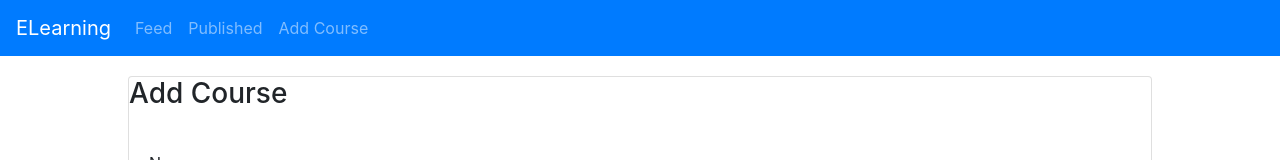
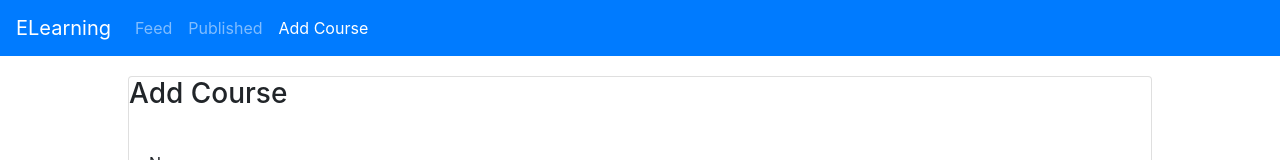
Before and after one commit to HaiderMalik12/subscription-prisma, a React (Create React App) app in the folder client/: page /add in a window 1280 px wide. Shown: the top 160 px of the page. Built offline with nearby package versions, Linux system fonts and the light colour scheme.

Commit message:
adding routing

```diff
--- a/client/src/components/AddCourse.js
+++ b/client/src/components/AddCourse.js
@@ -88,6 +88,9 @@ class AddCourse extends Component {
             data: { courseFeed: courseFeed.concat([createCourse]) }
           });
         }}
+        onCompleted={() => {
+          this.props.history.replace('/');
+        }}
       >
         {renderCreateCourse}
       </Mutation>
--- a/client/src/components/Header.js
+++ b/client/src/components/Header.js
@@ -1,5 +1,5 @@
 import React, { Component } from 'react';
-import { Link } from 'react-router-dom';
+import { Link, NavLink } from 'react-router-dom';
 import { withRouter } from 'react-router';
 
 class Header extends Component {
@@ -23,19 +23,19 @@ class Header extends Component {
         <div className="collapse navbar-collapse" id="navbarNav">
           <ul className="navbar-nav">
             <li className="nav-item">
-              <Link className="nav-link" to="/feed">
+              <NavLink className="nav-link" to="/feed">
                 Feed
-              </Link>
+              </NavLink>
             </li>
             <li className="nav-item">
-              <Link className="nav-link" to="/published">
+              <NavLink className="nav-link" to="/published">
                 Published
-              </Link>
+              </NavLink>
             </li>
             <li className="nav-item">
-              <Link className="nav-link" to="/add">
+              <NavLink className="nav-link" to="/add">
                 Add Course
-              </Link>
+              </NavLink>
             </li>
           </ul>
         </div>
```
